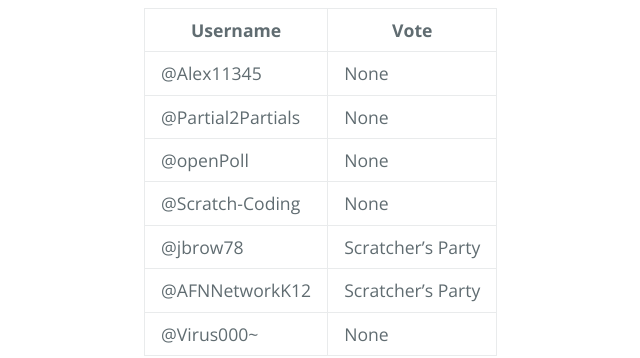
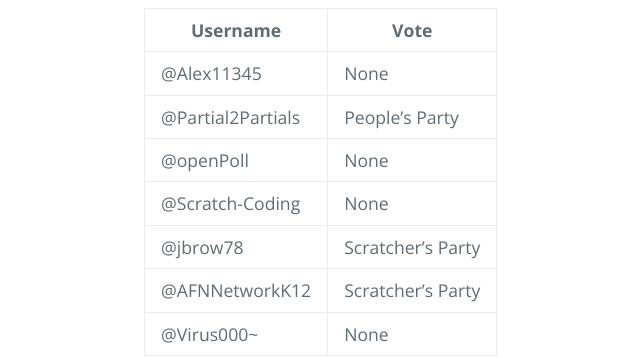
Before and after one commit to AlphaZetta/ShopBux-Vote, a Jekyll site: the page built from index.md, in a window 1280 px wide and 900 px high, scrolled down 5145 px. Shown: the part 155-513 px from the top of the window, without its empty margins (80-720 px from the left). Built offline with Jekyll 4.4.1, drawn with Linux system fonts in a browser that asks for light colours; the repository's description, which GitHub fills in, is left out; our own code applies the rules of GitHub Pages for plain Markdown files.

Commit message:
Update index.md

```diff
--- a/index.md
+++ b/index.md
@@ -171,7 +171,7 @@ Username | Vote
 Username | Vote
 -|-
 @Alex11345 | None
-@Partial2Partials | None
+@Partial2Partials | People's Party
 @openPoll | None
 @Scratch-Coding | None
 @jbrow78 | Scratcher's Party
```
